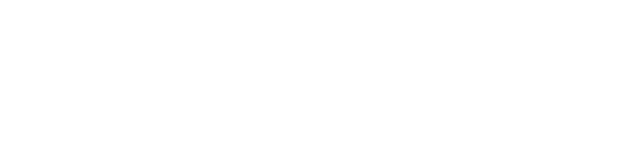
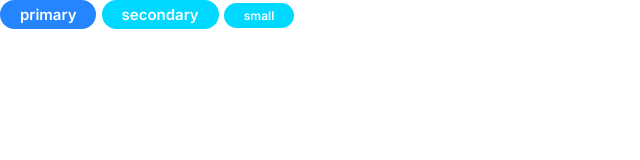
Before and after one commit to alexwilkom/moshify-practice, a plain HTML site: page index.html in a window 1280 px wide. Shown: the whole page, without its empty margins (0-640 px from the left). Drawn offline with Linux system fonts and the light colour scheme.

Commit message:
Build style for badges.

```diff
--- a/css/styles.css
+++ b/css/styles.css
@@ -58,6 +58,7 @@ p {
 }
 
 /* Links */
+
 a {
     text-decoration: none;
 }
@@ -84,3 +85,37 @@ a {
         font-size: 1.5rem;
     }
 }
+
+/* Badges */
+
+.badge {
+    border-radius: 20px;
+    font-size: 2rem;
+    font-weight: 600;
+    padding: 0.5rem 2rem;
+    white-space: nowrap;
+}
+
+.badge--primary {
+    background-color: var(--color-primary);
+    color: #fff;
+}
+
+.badge--secondary {
+    background-color: var(--color-secondary);
+    color: #fff;
+}
+
+.badge--small {
+    font-size: 1.6rem;
+}
+
+@media only screen and (min-width: 1024px) {
+    .badge {
+        font-size: 1.5rem;
+    }
+
+    .badge--small {
+        font-size: 1.2rem;
+    }
+}
--- a/index.html
+++ b/index.html
@@ -7,12 +7,15 @@
     <title>Moshify</title>
     <link rel="preconnect" href="https://fonts.googleapis.com">
     <link rel="preconnect" href="https://fonts.gstatic.com" crossorigin>
-    <link href="https://fonts.googleapis.com/css2?family=Inter:wght@700;400&display=swap" rel="stylesheet">
+    <link href="https://fonts.googleapis.com/css2?family=Inter:wght@100..900&display=swap" rel="stylesheet">
     <link rel="stylesheet" href="css/normalize.css">
     <link rel="stylesheet" href="css/styles.css">
 </head>
 
 <body>
+    <span class="badge badge--primary">primary</span>
+    <span class="badge badge--secondary">secondary</span>
+    <span class="badge badge--secondary badge--small">small</span>
 </body>
 
 </html>
```
Also changed, not shown: components/badge.html (added, +3 -0 lines).
